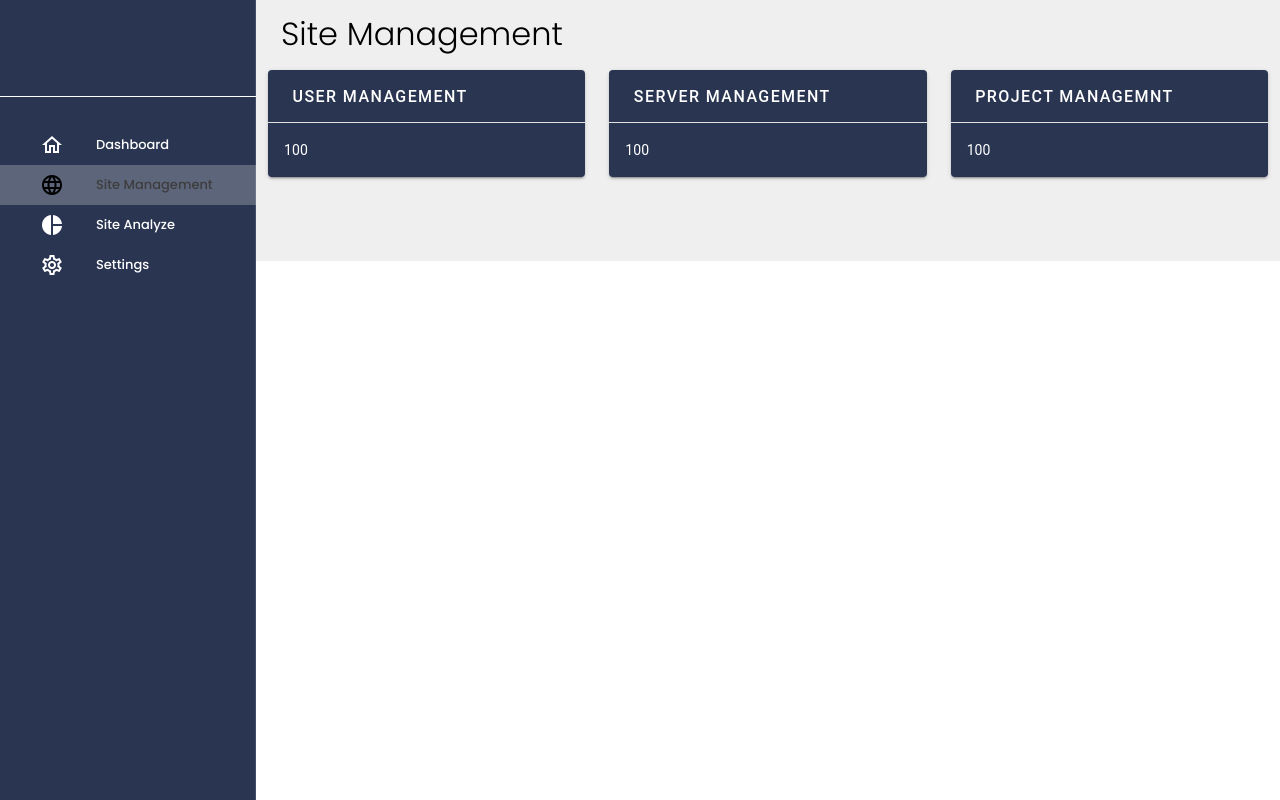
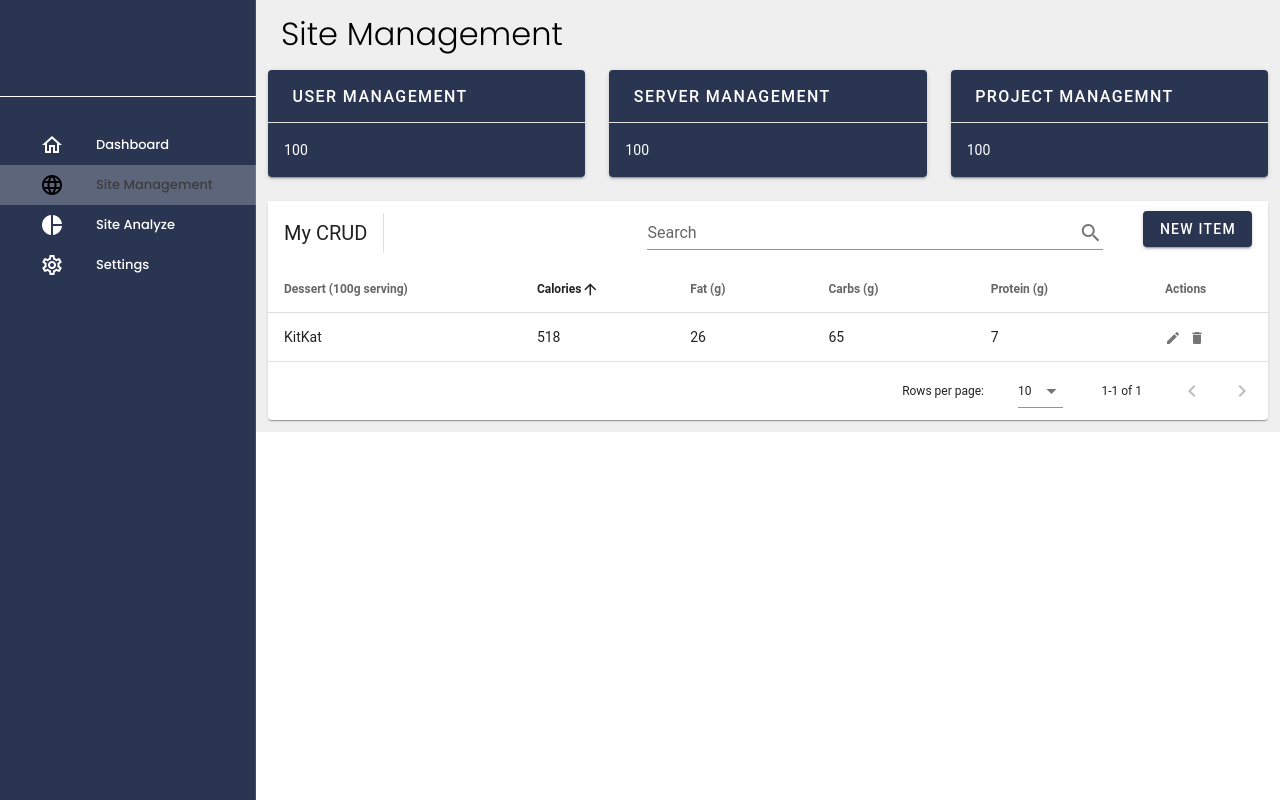
Before and after one commit to NabillQosthalany/Engine-Monitoring, a Vue app: page /Management in a window 1280 px wide. Built offline with nearby package versions, Linux system fonts and the light colour scheme; a small style sheet from the web is missing.

Commit message:
add site management

```diff
--- a/src/views/dashboard/Management.vue
+++ b/src/views/dashboard/Management.vue
@@ -58,74 +58,166 @@
       </v-container>
 
       <v-container>
-            <v-row>
-              <v-col>
-                <v-card v-if="showTable1">
-            <v-card-title>
-              User Management
+          <v-data-table
+              v-if="showTable1"
+              :headers="headers"
+              :items="desserts"
+              :search="search"
+              sort-by="calories"
+              class="elevation-1"
+          >
+            <template v-slot:top>
+              <v-toolbar
+                  flat
+              >
+                <v-toolbar-title>My CRUD</v-toolbar-title>
+                <v-divider
+                    class="mx-4"
+                    inset
+                    vertical
+                ></v-divider>
                 <v-spacer></v-spacer>
-              <v-text-field
+                <v-text-field class="px-10"
                     v-model="search"
                     append-icon="mdi-magnify"
                     label="Search"
                     single-line
                     hide-details
                 ></v-text-field>
+
+                <v-dialog
+                    v-model="dialog"
+                    max-width="500px"
+                >
+                  <template v-slot:activator="{ on, attrs }">
+                    <v-btn
+                        color="primary"
+                        dark
+                        class="mb-2"
+                        v-bind="attrs"
+                        v-on="on"
+                    >
+                      New Item
+                    </v-btn>
+                  </template>
+                  <v-card>
+                    <v-card-title>
+                      <span class="text-h5">{{ formTitle }}</span>
                     </v-card-title>
-            <v-data-table
-              :headers="headers1"
-              :items="user"
-              :search="search1"
-            ></v-data-table>
-            </v-card>
+
+                    <v-card-text>
+                      <v-container>
+                        <v-row>
+                          <v-col
+                              cols="12"
+                              sm="6"
+                              md="4"
+                          >
+                            <v-text-field
+                                v-model="editedItem.name"
+                                label="Dessert name"
+                            ></v-text-field>
+                          </v-col>
+                          <v-col
+                              cols="12"
+                              sm="6"
+                              md="4"
+                          >
+                            <v-text-field
+                                v-model="editedItem.calories"
+                                label="Calories"
+                            ></v-text-field>
+                          </v-col>
+                          <v-col
+                              cols="12"
+                              sm="6"
+                              md="4"
+                          >
+                            <v-text-field
+                                v-model="editedItem.fat"
+                                label="Fat (g)"
+                            ></v-text-field>
+                          </v-col>
+                          <v-col
+                              cols="12"
+                              sm="6"
+                              md="4"
+                          >
+                            <v-text-field
+                                v-model="editedItem.carbs"
+                                label="Carbs (g)"
+                            ></v-text-field>
+                          </v-col>
+                          <v-col
+                              cols="12"
+                              sm="6"
+                              md="4"
+                          >
+                            <v-text-field
+                                v-model="editedItem.protein"
+                                label="Protein (g)"
+                            ></v-text-field>
                           </v-col>
                         </v-row>
+                      </v-container>
+                    </v-card-text>
 
-            <v-row>
-              <v-col>
-                <v-card v-if="showTable2">
-            <v-card-title>
-              Server Management
+                    <v-card-actions>
                       <v-spacer></v-spacer>
-              <v-text-field
-                v-model="search"
-                append-icon="mdi-magnify"
-                label="Search"
-                single-line
-                hide-details
-              ></v-text-field>
-            </v-card-title>
-            <v-data-table
-              :headers="headers2"
-              :items="server"
-              :search="search2"
-            ></v-data-table>
+                      <v-btn
+                          color="blue darken-1"
+                          text
+                          @click="close"
+                      >
+                        Cancel
+                      </v-btn>
+                      <v-btn
+                          color="blue darken-1"
+                          text
+                          @click="save"
+                      >
+                        Save
+                      </v-btn>
+                    </v-card-actions>
                   </v-card>
-              </v-col>
-            </v-row>
-
-            <v-row>
-              <v-col>
-                <v-card v-if="showTable3">
-            <v-card-title>
-              Project Management
+                </v-dialog>
+                <v-dialog v-model="dialogDelete" max-width="500px">
+                  <v-card>
+                    <v-card-title class="text-h5">Are you sure you want to delete this item?</v-card-title>
+                    <v-card-actions>
                       <v-spacer></v-spacer>
-              <v-text-field
-                v-model="search"
-                append-icon="mdi-magnify"
-                label="Search"
-                single-line
-                hide-details
-              ></v-text-field>
-            </v-card-title>
-            <v-data-table
-              :headers="headers3"
-              :items="project"
-              :search="search3"
-            ></v-data-table>
+                      <v-btn color="blue darken-1" text @click="closeDelete">Cancel</v-btn>
+                      <v-btn color="blue darken-1" text @click="deleteItemConfirm">OK</v-btn>
+                      <v-spacer></v-spacer>
+                    </v-card-actions>
                   </v-card>
-              </v-col>
-            </v-row>
+                </v-dialog>
+              </v-toolbar>
+            </template>
+            <template v-slot:item.actions="{ item }">
+              <v-icon
+                  small
+                  class="mr-2"
+                  @click="editItem(item)"
+              >
+                mdi-pencil
+              </v-icon>
+              <v-icon
+                  small
+                  @click="deleteItem(item)"
+              >
+                mdi-delete
+              </v-icon>
+            </template>
+            <template v-slot:no-data>
+              <v-btn
+                  color="primary"
+                  @click="initialize"
+              >
+                Reset
+              </v-btn>
+            </template>
+          </v-data-table>
       </v-container>
 
 
@@ -136,64 +228,124 @@
 
 <script>
 import SideBar from "@/components/SideBar";
-
-
 export default {
-    name: 'Home',
   data: () => ({
-
+    dialog: false,
+    dialogDelete: false,
     search: '',
-        headers1: [
+    headers: [
       {
-            text: 'id',
+        text: 'Dessert (100g serving)',
         align: 'start',
         sortable: false,
         value: 'name',
       },
-          { text: 'Name ', value: 'name' },
-          { text: 'Username', value: 'username' },
-          { text: 'Status', value: 'status' },
-          { text: 'Project', value: 'project' },
+      { text: 'Calories', value: 'calories' },
+      { text: 'Fat (g)', value: 'fat' },
+      { text: 'Carbs (g)', value: 'carbs' },
+      { text: 'Protein (g)', value: 'protein' },
+      { text: 'Actions', value: 'actions', sortable: false },
     ],
+    desserts: [],
+    editedIndex: -1,
+    editedItem: {
+      name: '',
+      calories: 0,
+      fat: 0,
+      carbs: 0,
+      protein: 0,
+    },
+    defaultItem: {
+      name: '',
+      calories: 0,
+      fat: 0,
+      carbs: 0,
+      protein: 0,
+    },
+  }),
 
-        search: '',
-        headers2: [
+  computed: {
+    formTitle () {
+      return this.editedIndex === -1 ? 'New Item' : 'Edit Item'
+    },
+  },
+
+  watch: {
+    dialog (val) {
+      val || this.close()
+    },
+    dialogDelete (val) {
+      val || this.closeDelete()
+    },
+  },
+
+  created () {
+    this.initialize()
+  },
+
+  methods: {
+    initialize () {
+      this.desserts = [
         {
-            text: 'id',
-            align: 'start',
-            sortable: false,
-            value: 'name',
+          name: 'KitKat',
+          calories: 518,
+          fat: 26.0,
+          carbs: 65,
+          protein: 7,
         },
-          { text: 'Name ', value: 'name' },
-          { text: 'Username', value: 'username' },
-          { text: 'Status', value: 'status' },
-          { text: 'Project', value: 'project' },
-        ],
+      ]
+    },
 
-        search: '',
-        headers3: [
-          {
-            text: 'id',
-            align: 'start',
-            sortable: false,
-            value: 'name',
+    editItem (item) {
+      this.editedIndex = this.desserts.indexOf(item)
+      this.editedItem = Object.assign({}, item)
+      this.dialog = true
     },
-          { text: 'Name ', value: 'name' },
-          { text: 'Username', value: 'username' },
-          { text: 'Status', value: 'status' },
-          { text: 'Project', value: 'project' },
-        ],
 
+    deleteItem (item) {
+      this.editedIndex = this.desserts.indexOf(item)
+      this.editedItem = Object.assign({}, item)
+      this.dialogDelete = true
+    },
+
+    deleteItemConfirm () {
+      this.desserts.splice(this.editedIndex, 1)
+      this.closeDelete()
+    },
+
+    close () {
+      this.dialog = false
+      this.$nextTick(() => {
+        this.editedItem = Object.assign({}, this.defaultItem)
+        this.editedIndex = -1
+      })
+    },
+
+    closeDelete () {
+      this.dialogDelete = false
+      this.$nextTick(() => {
+        this.editedItem = Object.assign({}, this.defaultItem)
+        this.editedIndex = -1
+      })
+    },
+
+    save () {
+      if (this.editedIndex > -1) {
+        Object.assign(this.desserts[this.editedIndex], this.editedItem)
+      } else {
+        this.desserts.push(this.editedItem)
+      }
+      this.close()
+    },
     showTable1 : false,
     showTable2 : false,
-        showTable3 : false
+    showTable3 : false,
 
-    }),
+  },
   components: {
     SideBar
   },
-
-  };
+}
 </script>
 <style scoped>
 .content{
```
Lines whose indentation alone changed are shown as unchanged.
